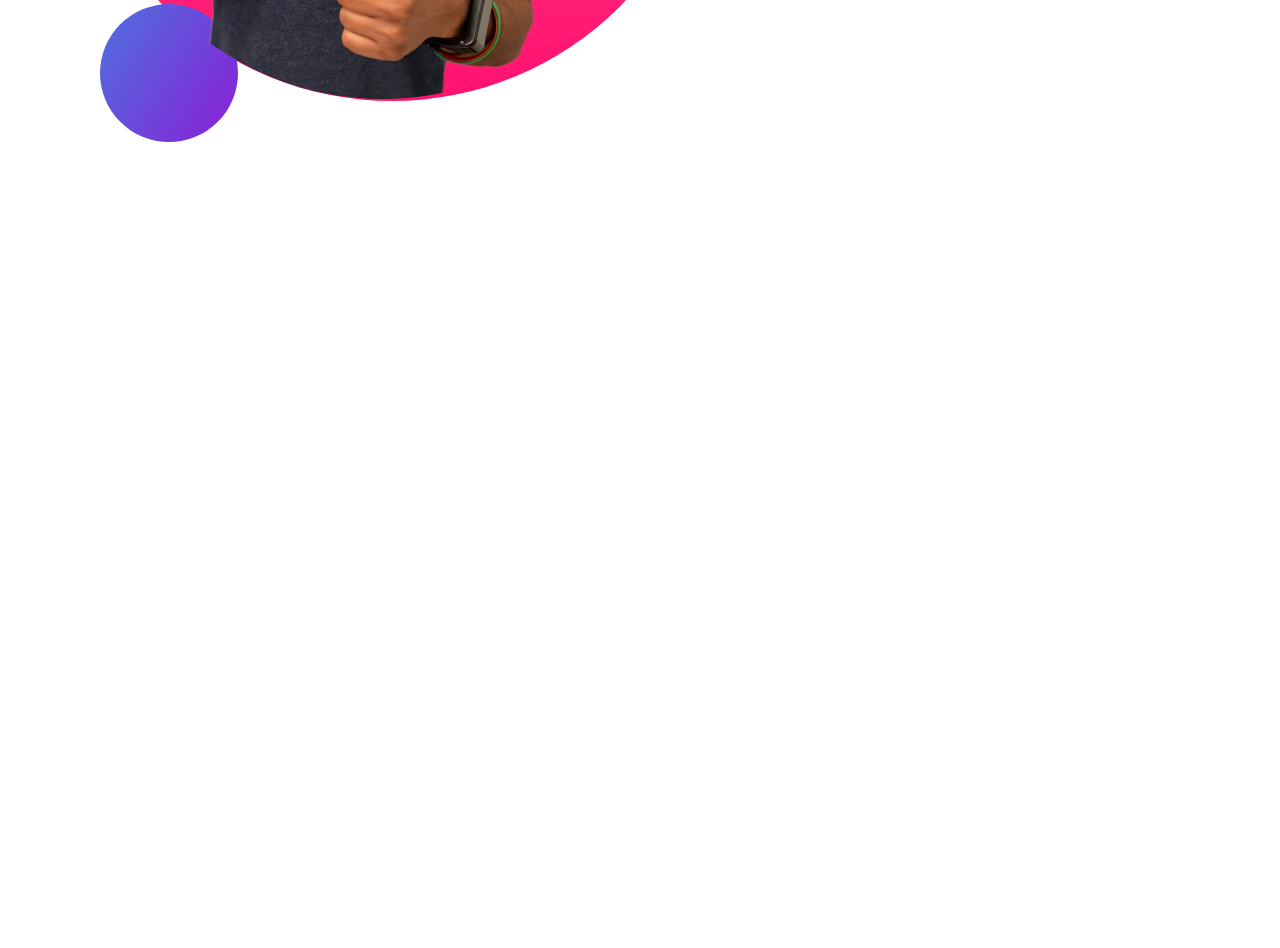
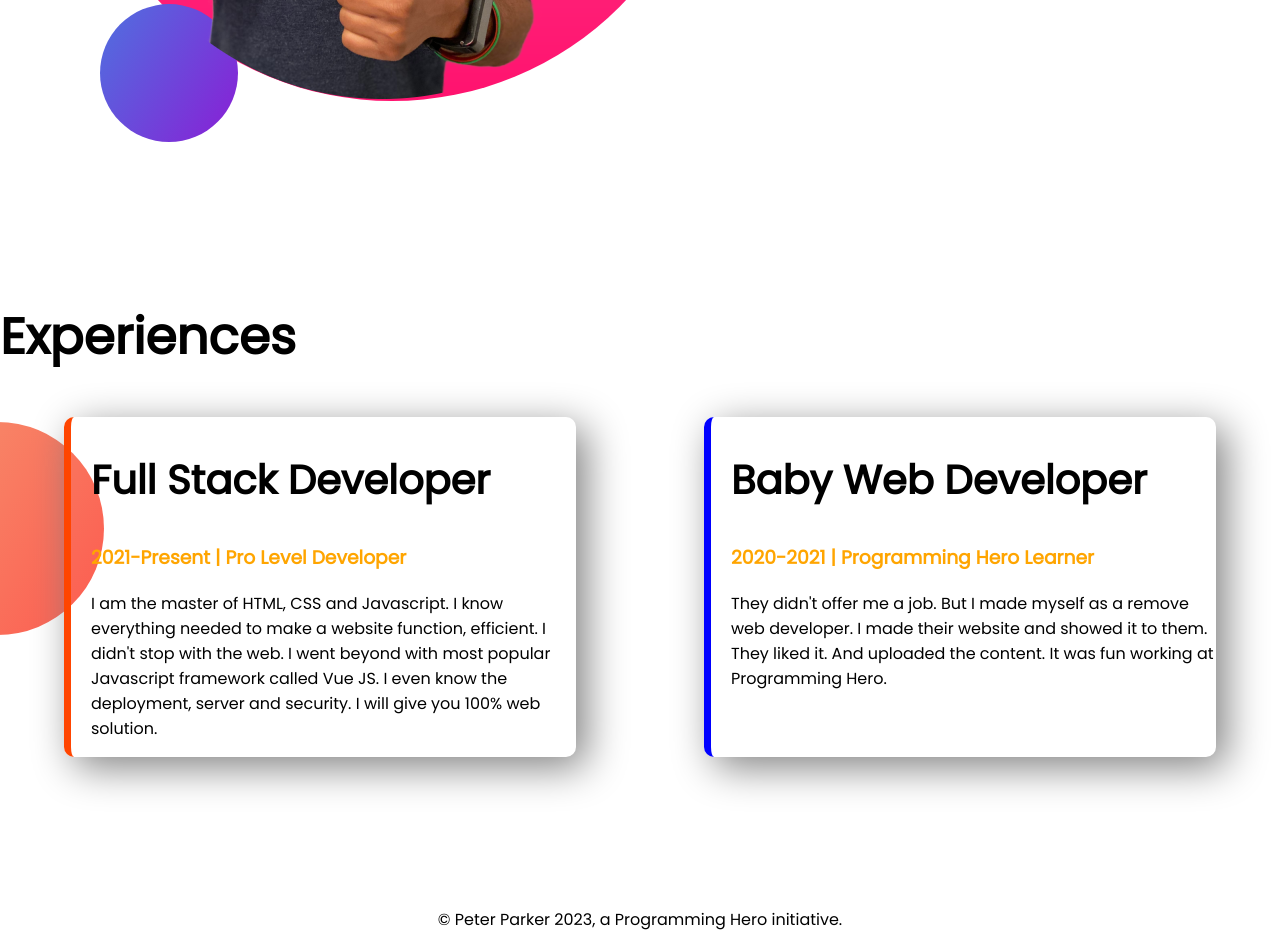
Before and after one commit to capnemo20/developer-portfolio, a plain HTML site: page index.html in a window 1280 px wide. Shown: the part 1156-2104 px from the top of the page. Before the commit the page ends 1456 px from the top, so only its background shows below. Drawn offline with Linux system fonts and the light colour scheme.

Commit message:
final commit

```diff
--- a/index.html
+++ b/index.html
@@ -13,7 +13,7 @@
 </head>
 
 <body>
-    <section class="top-banner">
+    <section class="top-banner flexible-container">
         <div class="half-width">
             <h1>Welcome to</h1>
             <h1><span class="orange-color">Sujon's</span> Website</h1>
@@ -31,21 +31,51 @@
         </div>
     </section>
 
-    <section class="dream-big">
+    <section class="dream-big flexible-container">
         <div>
             <img src="jhankar2.png" alt="">
         </div>
 
-        <div  class="half-width">
+        <div class="half-width">
             <h1>Dream Big</h1>
             <h3>Become a Web Developer</h3>
             <p>
-                I already learned the basic HTML and CSS. I can build any simple website. I can even teach my grandma how to make simple website. My goal is to build 3 websites and learn advanced topics.
+                I already learned the basic HTML and CSS. I can build any simple website. I can even teach my grandma
+                how to make simple website. My goal is to build 3 websites and learn advanced topics.
             </p>
             <a class="link-button" target="_blank" href="">DOWNLOAD RESUME</a>
         </div>
 
     </section>
+
+    <section class="experience-area">
+        <h1>Experiences</h1>
+        <div class="flexible-container" >
+            <div class="experience-item" id="full-stack">
+                <h2>Full Stack Developer</h1>
+                <h3  class="orange-color">2021-Present | Pro Level Developer</h3>
+                <p>I am the master of HTML, CSS and Javascript. I know everything needed to make a website function,
+                    efficient. I didn't stop with the web. I went beyond with most popular Javascript framework called
+                    Vue JS. I even know the deployment, server and security. I will give you 100% web solution.</p>
+            </div>
+
+            <div class="experience-item" id="new-developer">
+                <h2>Baby Web Developer</h1>
+                <h3 class="orange-color">2020-2021 | Programming Hero Learner</h3>
+                <p>They didn't offer me a job. But I made myself as a remove web developer. I made their website and
+                    showed it to them. They liked it. And uploaded the content. It was fun working at Programming Hero.
+                </p>
+            </div>
+        </div>
+
+    </section>
 </body>
 
+<footer>
+
+    <p>
+        © Peter Parker 2023, a Programming Hero initiative.
+    </p>
+</footer>
+
 </html>
--- a/style.css
+++ b/style.css
@@ -8,7 +8,7 @@ h1{
 .orange-color{
     color: orange;
 }
-section{
+.flexible-container{
     display: flex;
     margin-bottom: 150px;
 }
@@ -37,3 +37,33 @@ section{
     background-repeat: no-repeat;
     background-position: right;
 }
+
+.experience-item{
+    box-shadow: 10px 10px 40px gray;
+    width: 40%;
+    margin-left: 5%;
+    margin-right: 5%;
+    padding-left: 20px;
+    border-radius: 10px;
+    /* border-left: 7px solid blue; */
+}
+h2{
+    font-size: 40px;
+}
+.experience-area{
+    background-image: url(exp-bg.png);
+    background-repeat: no-repeat;
+    background-position: left;
+
+}
+
+#full-stack{
+    border-left: 7px solid orangered;
+}
+
+#new-developer{
+    border-left: 7px solid blue;
+}
+footer p{
+    text-align: center;
+}
```
Also changed, not shown: exp-bg.png (added).
